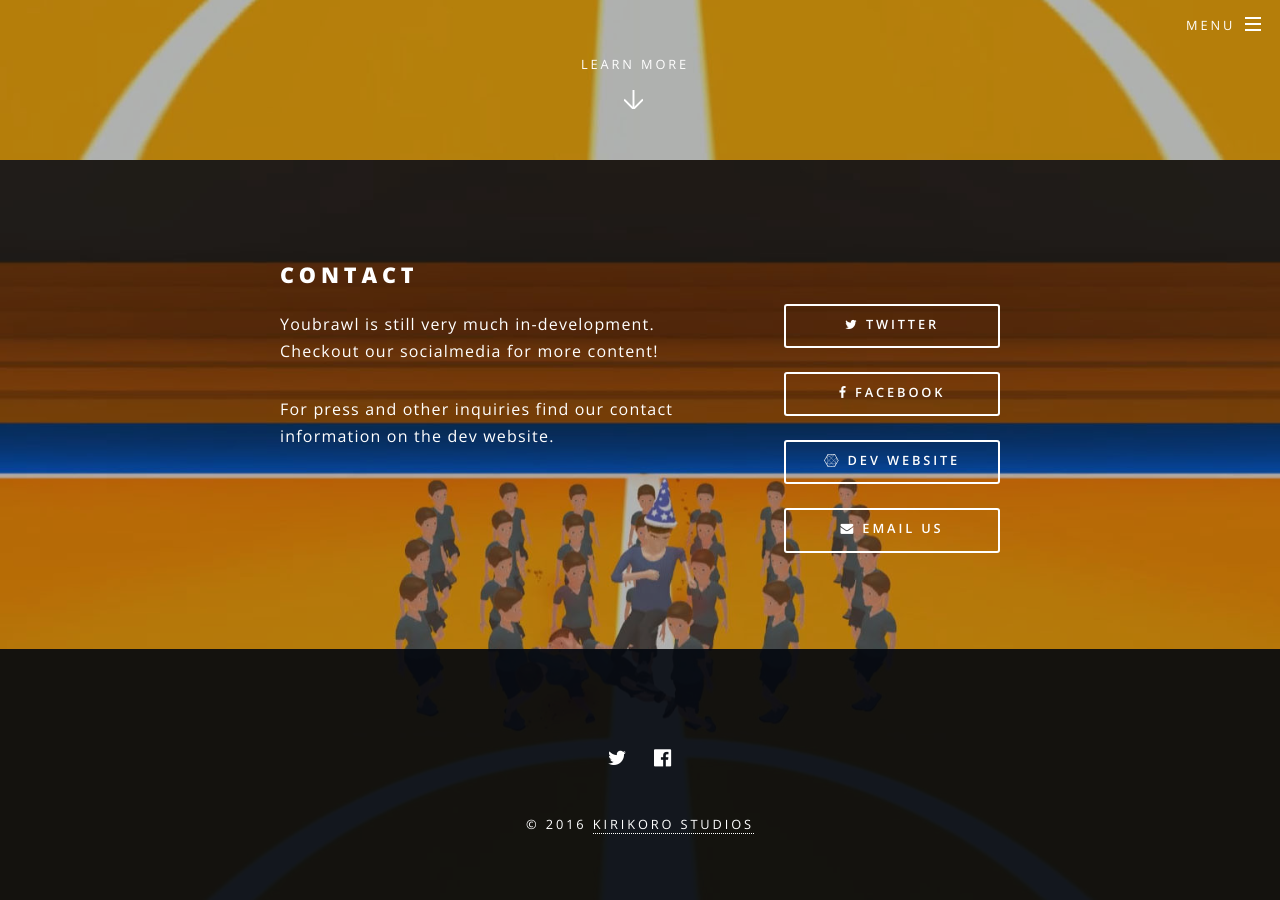
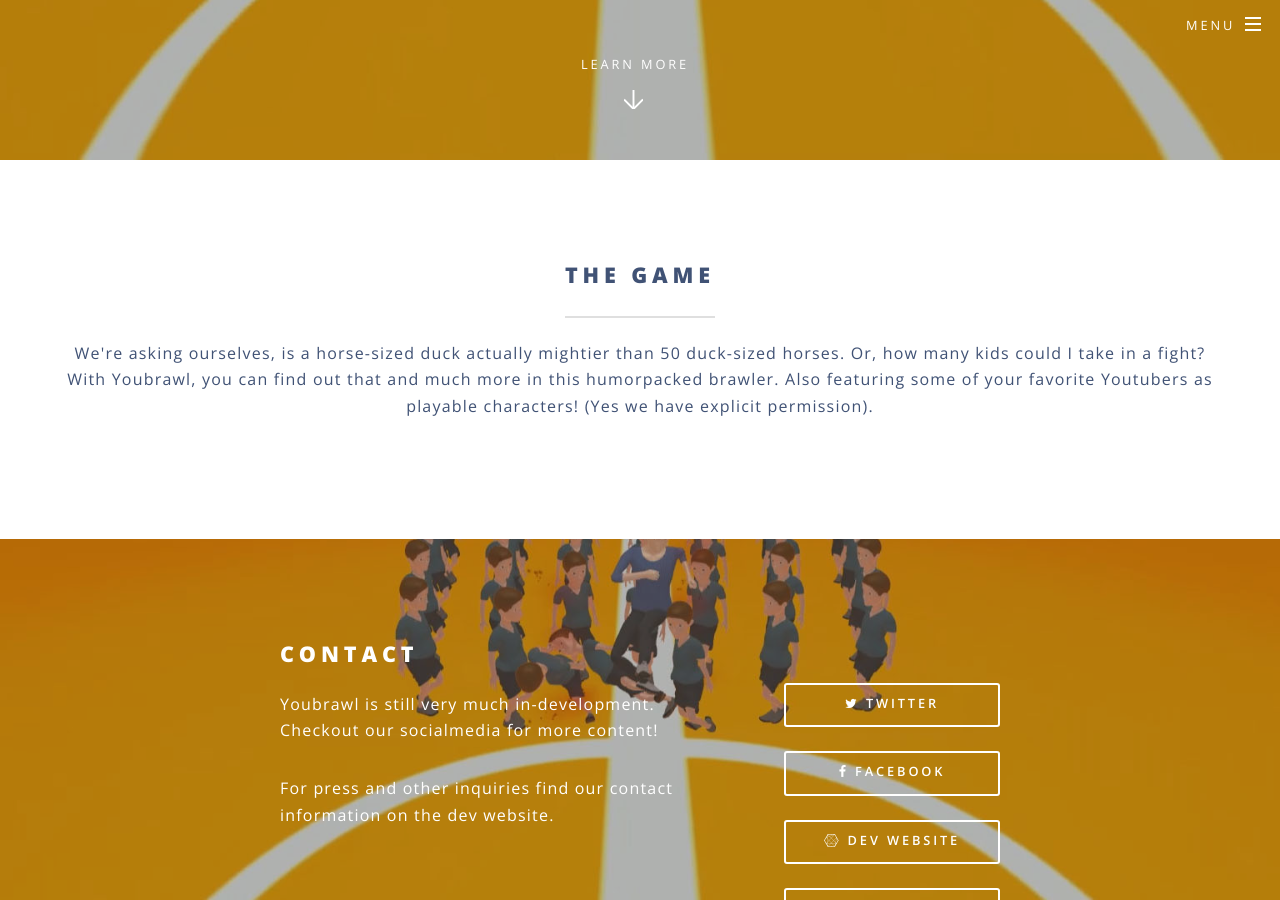
Before and after one commit to bliblopp/youbrawl.github.io, a Jekyll site: the page built from index.html, in a window 1280 px wide and 900 px high, scrolled down 740 px. Built offline with Jekyll 4.4.1, drawn with Linux system fonts in a browser that asks for light colours.

Commit message:
Added breadtext for nicer page

```diff
--- a/index.html
+++ b/index.html
@@ -18,6 +18,18 @@
 						<a href="#one" class="more scrolly">Learn More</a>
 					</section>
 
+					<!-- One -->
+					<section id="one" class="wrapper style1 special">
+						<div class="inner">
+							<header class="major">
+								<h2>THE GAME
+								</h2>
+								<p>We're asking ourselves, is a horse-sized duck actually mightier than 50 duck-sized horses. Or, how many kids could I take in a fight? With Youbrawl, you can find out that and much more in this humorpacked brawler. Also featuring some of your favorite Youtubers as playable characters! (Yes we have explicit permission). </p>
+							</header>
+
+						</div>
+					</section>
+
 				<!-- CTA -->
 					<section id="cta" class="wrapper style4">
 						<div class="inner">
```
